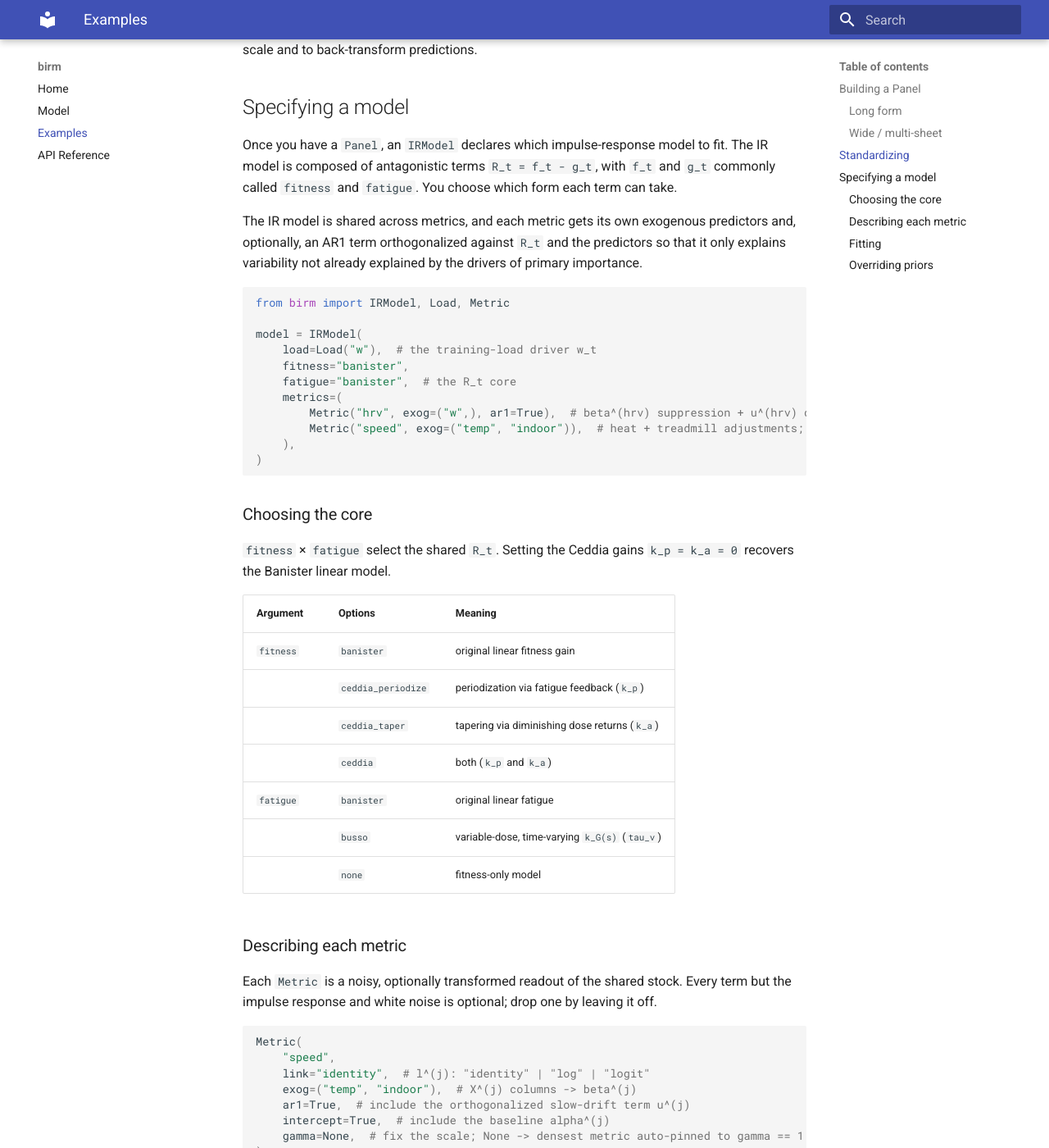
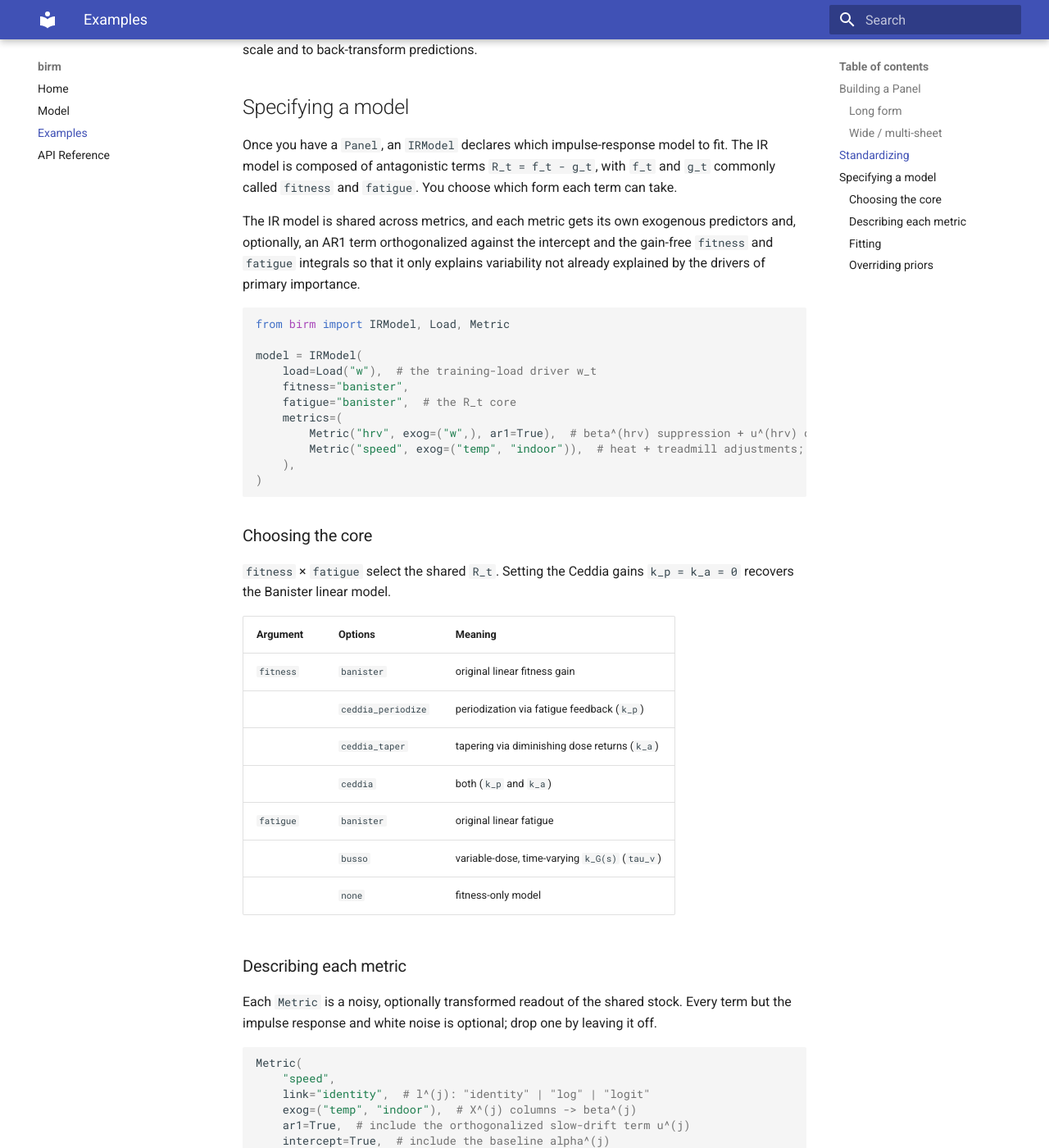
Before and after one commit to hrmerrill/birm, an MkDocs documentation site: the page built from docs/examples.md, in a window 1280 px wide and 1400 px high, scrolled down 1746 px. Shown: the whole window at 82% size. Built offline with MkDocs 1.6.1 and Material for MkDocs 9.7.7, drawn with Linux system fonts in a browser that asks for light colours; some of the changed text lies outside the part shown.

Commit message:
fix documentation bugs

````diff
--- a/docs/examples.md
+++ b/docs/examples.md
@@ -87,8 +87,9 @@
 called `fitness` and `fatigue`. You choose which form each term can take.
 
 The IR model is shared across metrics, and each metric gets its own exogenous predictors and,
-optionally, an AR1 term orthogonalized against `R_t` and the predictors so that it only explains
-variability not already explained by the drivers of primary importance.
+optionally, an AR1 term orthogonalized against the intercept and the gain-free `fitness` and
+`fatigue` integrals so that it only explains variability not already explained by the drivers
+of primary importance.
 
 ```python
 from birm import IRModel, Load, Metric
@@ -138,7 +139,8 @@
 - `link` applies a nonlinear transform between the latent stock and the measurement.
 - `exog` names columns that this metric carries in the panel (`panel.metrics[name].exog`); a
   reference to a missing column is an error at fit time.
-- `ar1` adds the lag-1 process `u^(j)`, orthogonalized against `{1, impulse, exog}` to capture slow
+- `ar1` adds the lag-1 process `u^(j)`, orthogonalized against the intercept and the gain-free
+  fitness and fatigue integrals to capture slow
   unexplained drift — use it for densely observed metrics; omit it for sparse ones.
 - `intercept` adds the baseline `alpha^(j)`; drop it only when the baseline is already removed
   (e.g. a differenced metric) or owned by another term.
````
Also changed, not shown: docs/index.md (+3 -3 lines), docs/model.md (+4 -4 lines).
